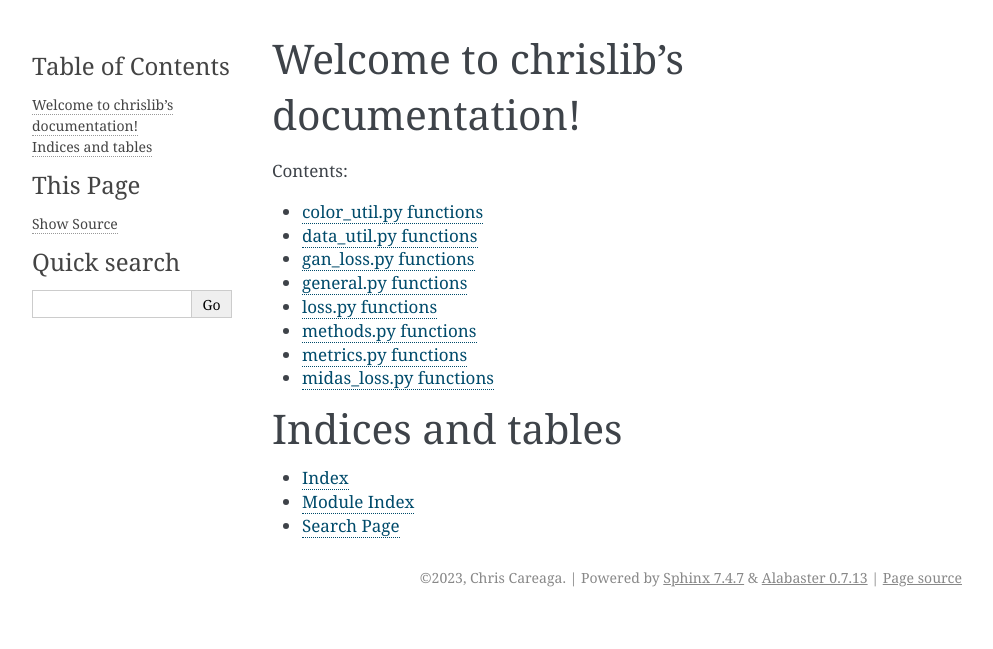
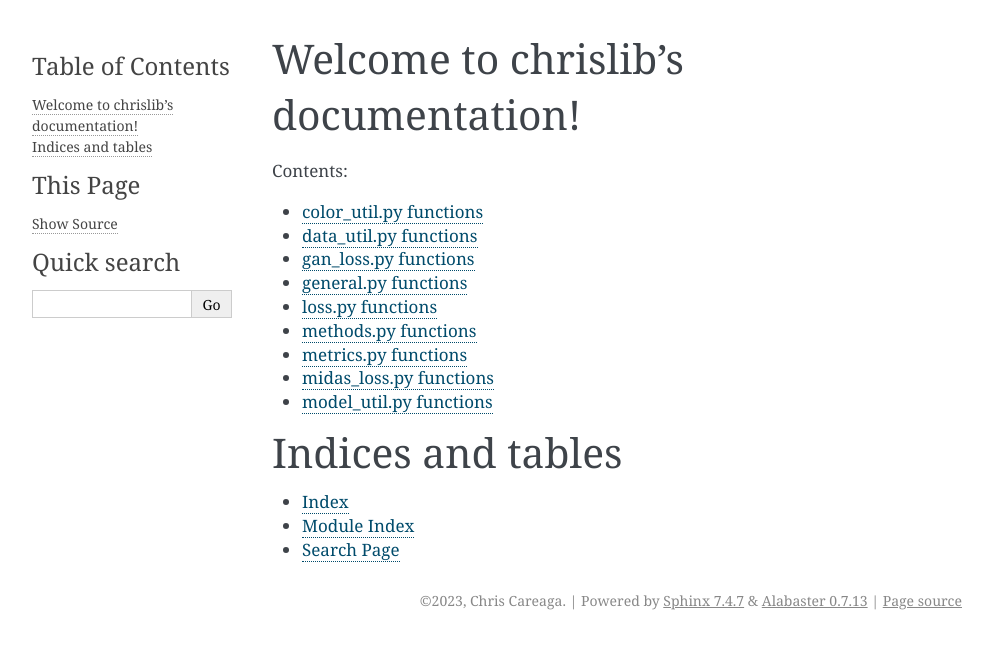
Before and after one commit to CCareaga/chrislib, a Sphinx documentation site: the page built from docs/index.rst, in a window 1280 px wide. Shown: the top 649 px of the page, without its empty margins (148-1141 px from the left). Built offline with Sphinx 7.4.7, drawn with Linux system fonts in a browser that asks for light colours.

Commit message:
Add documentation for model_util.py, updated requirements.txt for model_util.py

```diff
--- a/docs/index.rst
+++ b/docs/index.rst
@@ -18,6 +18,7 @@ Welcome to chrislib's documentation!
    methods
    metrics
    midas_loss
+   model_util
 
 Indices and tables
 ==================
--- /dev/null
+++ b/docs/model_util.rst
@@ -0,0 +1,6 @@
+***********************
+model_util.py functions
+***********************
+
+.. automodule:: chrislib.model_util
+   :members:
```
Also changed, not shown: requirements.txt (+7 -1 lines), 1 other file.
